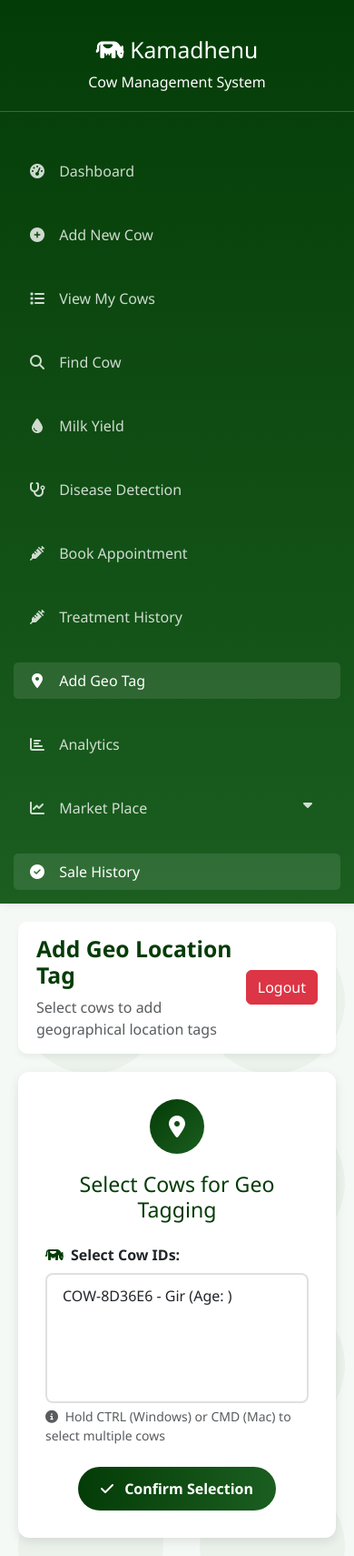
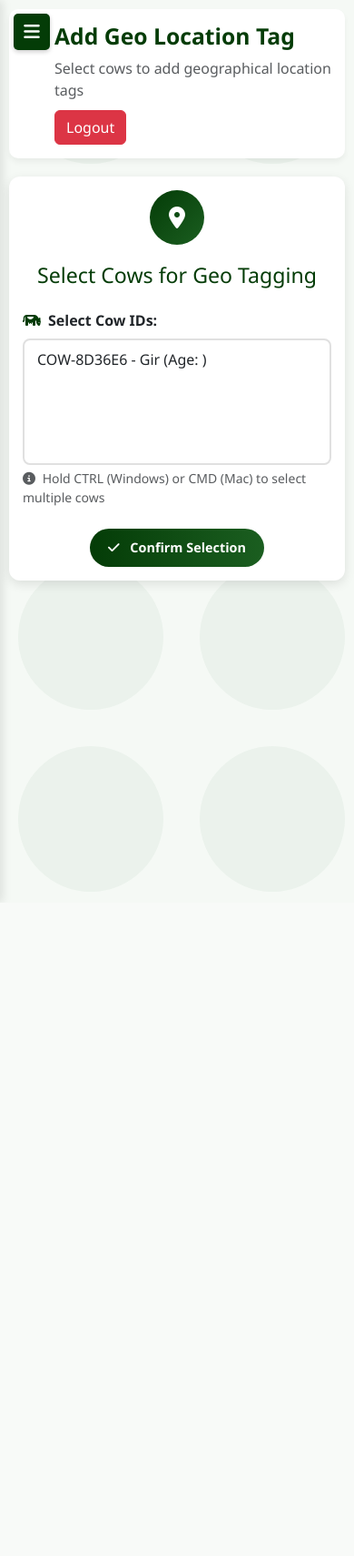
Before and after one commit to Rajesh8356/Kamadhenu, a Flask app: page /add_geotag in a window 390 px wide. Shown: the whole page at 91% size. After the commit the page ends 991 px from the top, so only its background shows below. Run offline with Flask 3, Linux system fonts and the light colour scheme; the visitor is signed in with stand-in values (Sample User, id 1); data comes from the database, SQL or seed files in the repository.

Commit message:
Update add_geotag.html

```diff
--- a/templates/add_geotag.html
+++ b/templates/add_geotag.html
@@ -18,6 +18,7 @@
     body {
       background-color: #f5f9f5;
       font-family: 'Segoe UI', Tahoma, Geneva, Verdana, sans-serif;
+      overflow-x: hidden;
     }
 
     .dashboard-container {
@@ -34,11 +35,15 @@
       padding-top: 20px;
       box-shadow: 3px 0 10px rgba(0,0,0,0.1);
       overflow-y: auto;
+      z-index: 1000;
+      transition: all 0.3s ease;
     }
 
     .main-content {
-      margin-left: 250px;
+      margin-left: 260px;
       padding: 20px;
+      transition: all 0.3s ease;
+      width: calc(100% - 260px);
     }
 
     .header {
@@ -208,15 +213,93 @@
       font-weight: bold;
     }
 
+    /* Mobile menu toggle button */
+    .menu-toggle {
+      display: none;
+      position: fixed;
+      top: 15px;
+      left: 15px;
+      z-index: 1100;
+      background-color: var(--primary);
+      color: white;
+      border: none;
+      border-radius: 5px;
+      width: 40px;
+      height: 40px;
+      font-size: 20px;
+      cursor: pointer;
+      box-shadow: 0 2px 5px rgba(0,0,0,0.2);
+    }
+
+    /* Overlay for mobile when sidebar is open */
+    .overlay {
+      display: none;
+      position: fixed;
+      top: 0;
+      left: 0;
+      width: 100%;
+      height: 100%;
+      background-color: rgba(0,0,0,0.5);
+      z-index: 999;
+    }
+
+    .overlay.active {
+      display: block;
+    }
+
+    /* Mobile responsive styles */
     @media (max-width: 768px) {
       .sidebar {
-        width: 100%;
-        height: auto;
-        position: relative;
+        transform: translateX(-100%);
+        width: 70%;
+        max-width: 250px;
+      }
+
+      .sidebar.active {
+        transform: translateX(0);
       }
 
       .main-content {
         margin-left: 0;
+        width: 100%;
+      }
+
+      .menu-toggle {
+        display: block;
+      }
+
+      .header {
+        padding: 15px 15px 15px 50px;
+        flex-direction: column;
+        align-items: flex-start;
+        gap: 10px;
+      }
+
+      .container-box {
+        padding: 20px;
+      }
+
+      .form-select {
+        padding: 10px 12px;
+      }
+    }
+
+    @media (max-width: 576px) {
+      .main-content {
+        padding: 10px;
+      }
+
+      .container-box {
+        padding: 15px;
+      }
+
+      .logo h2 {
+        font-size: 1.5rem;
+      }
+
+      .btn-success, .btn-primary {
+        padding: 10px 20px;
+        font-size: 0.9rem;
       }
     }
       /* Language Selector Styles - BOTTOM */
@@ -307,9 +390,17 @@
   </style>
 </head>
 <body class="cow-background">
+  <!-- Mobile menu toggle -->
+  <button class="menu-toggle" id="menuToggle">
+    <i class="fas fa-bars"></i>
+  </button>
+
+  <!-- Overlay for mobile -->
+  <div class="overlay" id="overlay"></div>
+
   <div class="dashboard-container">
     <!-- Sidebar -->
-    <div class="sidebar">
+    <div class="sidebar" id="sidebar">
       <div class="logo">
         <h2><i class="fas fa-cow"></i> Kamadhenu</h2>
         <p class="mb-0">Cow Management System</p>
@@ -366,7 +457,6 @@
             <i class="fas fa-chart-bar"></i> Analytics
           </a>
         </li>
-
         <li class="nav-item">
           <a class="nav-link" href="#" onclick="toggleSubmenu(event)">
             <i class="fas fa-chart-line"></i> Market Place <i class="fas fa-caret-down float-end"></i>
@@ -377,7 +467,7 @@
           </ul>
         </li>
         <li class="nav-item">
-          <a class="nav-link active" href="/sold_cows">
+          <a class="nav-link" href="/sold_cows">
             <i class="fas fa-check-circle"></i> Sale History
           </a>
         </li>
@@ -385,7 +475,7 @@
     </div>
 
     <!-- Main Content -->
-    <div class="main-content">
+    <div class="main-content" id="mainContent">
       <!-- Header -->
       <div class="header">
         <div>
@@ -443,6 +533,51 @@
   </div>
 
   <script>
+    // Mobile sidebar toggle functionality
+    const menuToggle = document.getElementById('menuToggle');
+    const sidebar = document.getElementById('sidebar');
+    const mainContent = document.getElementById('mainContent');
+    const overlay = document.getElementById('overlay');
+
+    menuToggle.addEventListener('click', function() {
+      sidebar.classList.toggle('active');
+      overlay.classList.toggle('active');
+
+      // Change icon based on sidebar state
+      const icon = menuToggle.querySelector('i');
+      if (sidebar.classList.contains('active')) {
+        icon.classList.remove('fa-bars');
+        icon.classList.add('fa-times');
+      } else {
+        icon.classList.remove('fa-times');
+        icon.classList.add('fa-bars');
+      }
+    });
+
+    // Close sidebar when clicking on overlay
+    overlay.addEventListener('click', function() {
+      sidebar.classList.remove('active');
+      overlay.classList.remove('active');
+      const icon = menuToggle.querySelector('i');
+      icon.classList.remove('fa-times');
+      icon.classList.add('fa-bars');
+    });
+
+    // Close sidebar when clicking on a nav link (mobile)
+    const navLinks = document.querySelectorAll('.nav-link');
+    navLinks.forEach(link => {
+      link.addEventListener('click', function() {
+        if (window.innerWidth <= 768) {
+          sidebar.classList.remove('active');
+          overlay.classList.remove('active');
+          const icon = menuToggle.querySelector('i');
+          icon.classList.remove('fa-times');
+          icon.classList.add('fa-bars');
+        }
+      });
+    });
+
+    // Existing functions from your code
     function toggleSubmenu(event) {
       event.preventDefault();
       const submenu = event.target.closest("li").querySelector(".submenu");
@@ -516,6 +651,8 @@
       selectionCount.style.display = "inline-flex";
     }
   </script>
+
+  <script src="https://cdn.jsdelivr.net/npm/bootstrap@5.3.0/dist/js/bootstrap.bundle.min.js"></script>
 
   <script src="https://cdn.jsdelivr.net/npm/bootstrap@5.3.0/dist/js/bootstrap.bundle.min.js"></script>
   <script>
```
Lines whose indentation alone changed are shown as unchanged.
